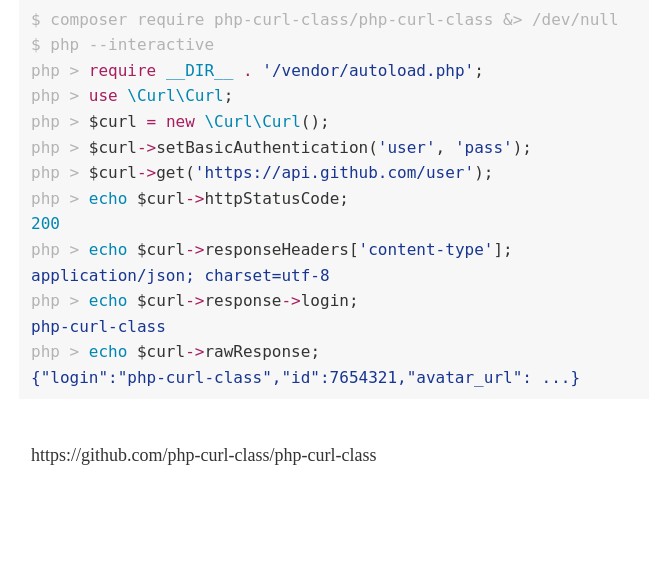
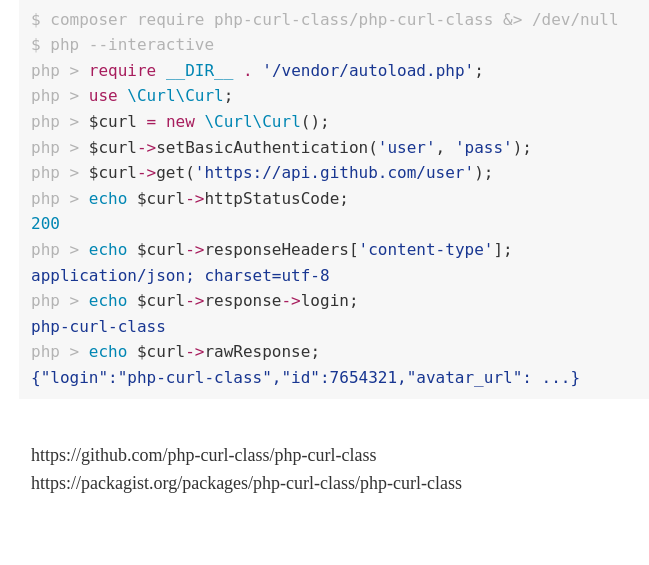
Before and after one commit to php-curl-class/php-curl-class, a PHP site: page / in a window 1280 px wide. Shown: the part 114-679 px from the top of the page, without its empty margins (301-950 px from the left). Run offline with PHP 8.4, Linux system fonts and the light colour scheme.

Commit message:
Add link to library on packagist.org

```diff
--- a/www/index.php
+++ b/www/index.php
@@ -183,6 +183,11 @@ class="pl-pds"></span></span></span><br />
             https://github.com/php-curl-class/php-curl-class
         </a>
     </li>
+    <li>
+        <a href="https://packagist.org/packages/php-curl-class/php-curl-class">
+            https://packagist.org/packages/php-curl-class/php-curl-class
+        </a>
+    </li>
 </ul>
 
 
```
